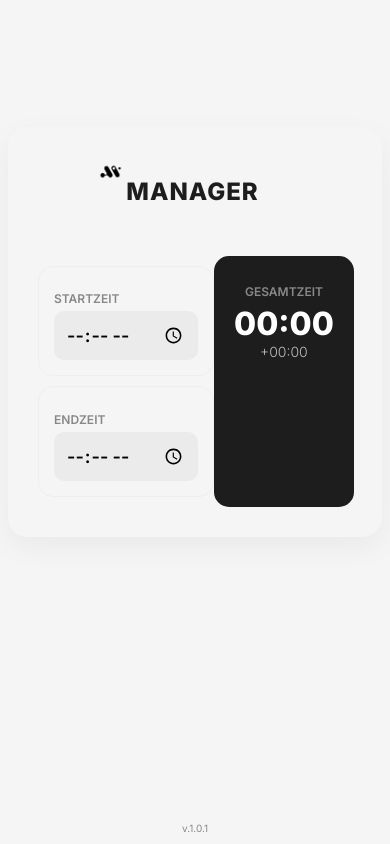
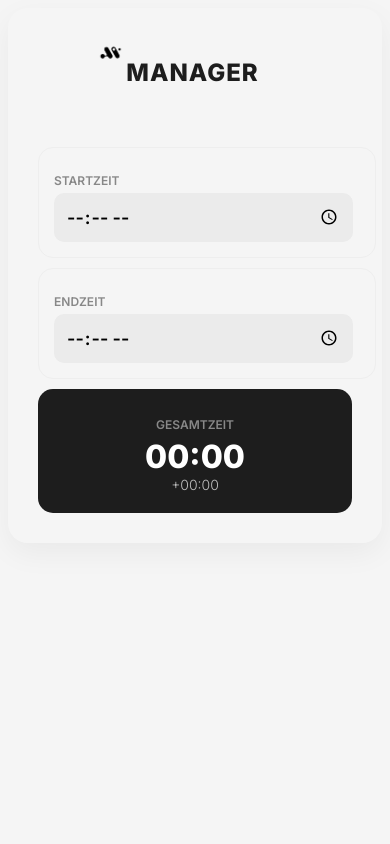
Before and after one commit to dionberes/Manager, a plain HTML site: page index.html in a window 390 px wide. Drawn offline with Linux system fonts and the light colour scheme.

Commit message:
Update style.css

```diff
--- a/frontend/style.css
+++ b/frontend/style.css
@@ -98,3 +98,22 @@ img {
     width: 30px;
     height: 30px;
 }
+
+
+@media (max-width: 400px) {
+    .content {
+        display: flex;
+        flex-direction: column;
+    }
+    .container {
+        margin: 0;
+    }
+    .i-sec {
+        width: 175%;
+    }input{
+        width: 90%;
+    }
+    footer {
+        display: none;
+    }
+}
```
